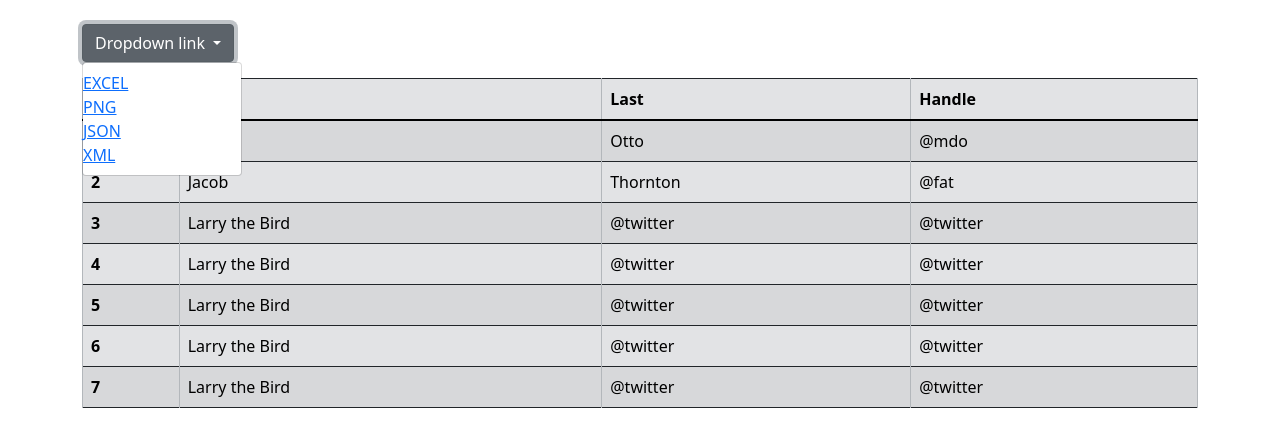
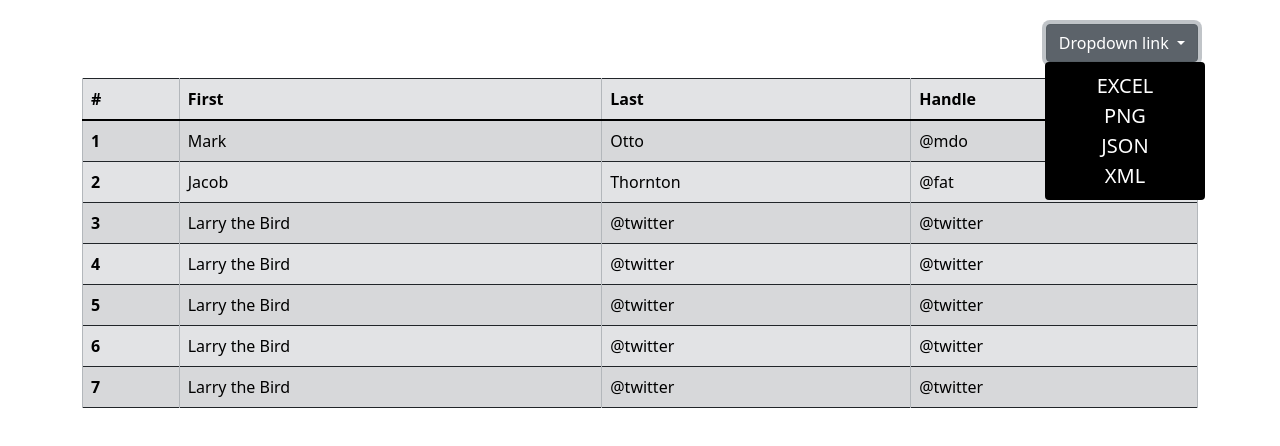
Before and after one commit to tanwi1234/COVERTER-HTMLtoOTHER, a plain HTML site: page index.html in a window 1280 px wide. Both pictures are taken after a click on the button "Dropdown link". Drawn offline with nearby package versions, Linux system fonts and the light colour scheme; a script that the page names is missing.

Commit message:
Update index.html

```diff
--- a/index.html
+++ b/index.html
@@ -28,6 +28,7 @@
 
 <script type='text/javascript' src='base64.js'></script>
 <script type='text/javascript' src='sprintf.js'></script>
+<script type='text/javascript' src='jspdf.js'></script>
 
 
     <title>Converter</title>
@@ -48,7 +49,41 @@
     <script src="https://cdn.jsdelivr.net/npm/bootstrap@5.0.0-beta1/dist/js/bootstrap.min.js" integrity="sha384-pQQkAEnwaBkjpqZ8RU1fF1AKtTcHJwFl3pblpTlHXybJjHpMYo79HY3hIi4NKxyj" crossorigin="anonymous"></script>
     -->
 
+
   </head>
+  <style>
+    li
+  {
+    text-align:center;
+    color:white;
+    font-size:20px;
+
+  }
+  ul.dropdown-menu
+  {
+    background:black;
+  }
+  .dropdown a
+  {
+     background:black;
+  }
+  .dropdown a:hover,a:visited,a:active
+  {
+     background:black;
+  }
+
+  li a
+  {
+    text-decoration:none;
+    color:white;
+  }
+  li a:visited
+  {
+    text-decoration:none;
+    color:white;
+  }
+  </style>
+
   <body>
 
 
@@ -65,19 +100,19 @@
     -->
     <div class="container my-4">
       <div class="dropdown">
-  <a class="btn btn-secondary dropdown-toggle" href="#" role="button" id="dropdownMenuLink" data-bs-toggle="dropdown" aria-expanded="true" aria-haspopup="true">
+  <a class="btn btn-secondary dropdown-toggle float-end" href="#" role="button" id="dropdownMenuLink" data-bs-toggle="dropdown" aria-expanded="true" aria-haspopup="true" >
     Dropdown link
   </a>
 
   <ul class="dropdown-menu" aria-labelledby="dropdownMenuLink">
 
 
+    <li class="text-align-center"><a onclick="$('#list').tableExport({type:'excel' ,escape:'false'});"href="#"  >EXCEL</a></li>
+    <li class="text-align-center"><a onclick="$('#list').tableExport({type:'png' ,escape:'false'});"href="#">PNG</a></li>
 
-    <li><a onclick="$('#list').tableExport({type:'excel' ,escape:'false'});"href="#" >EXCEL</a></li>
-    <li><a onclick="$('#list').tableExport({type:'png' ,escape:'false'});"href="#" >PNG</a></li>
+    <li class="text-align-center" ><a onclick="$('#list').tableExport({type:'json' ,escape:'false'});"href="#">JSON</a></li>
+     <li class="text-align-center" ><a onclick="$('#list').tableExport({type:'xml' ,escape:'false'});"href="#" >XML</a></li>
 
-    <li><a onclick="$('#list').tableExport({type:'json' ,escape:'false'});"href="#" >JSON</a></li>
-     <li><a onclick="$('#list').tableExport({type:'xml' ,escape:'false'});"href="#" >XML</a></li>
 
 
 
```
